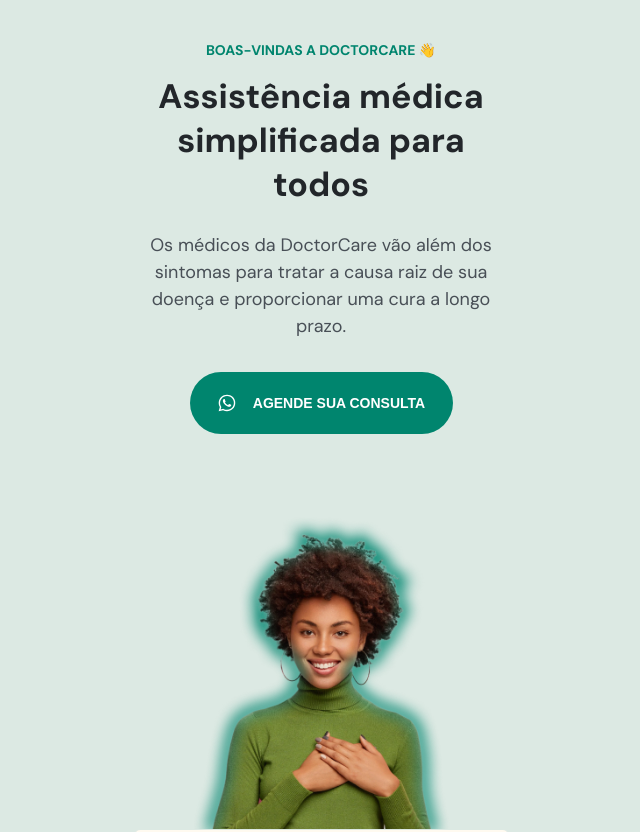
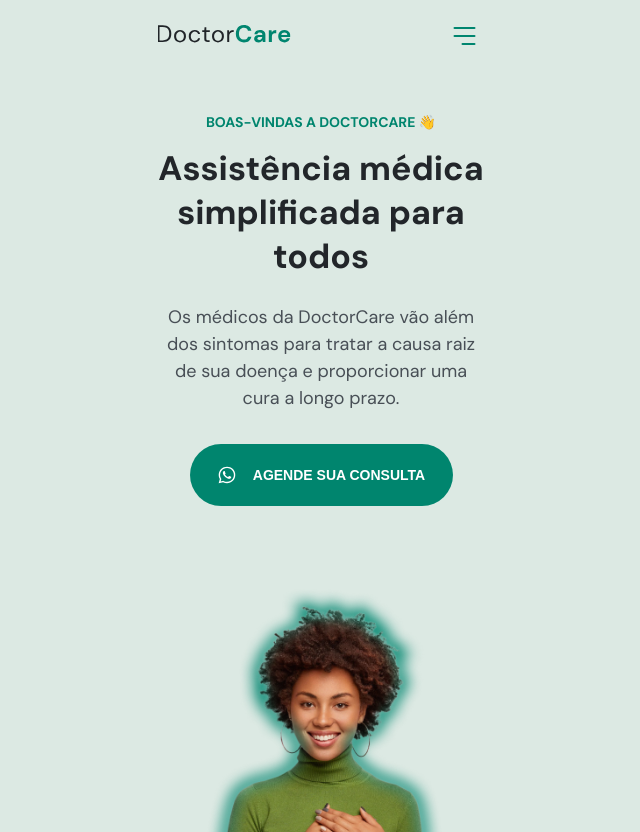
Before and after one commit to felipelouzeiro/doctorCare-nlwr, a plain HTML site: page index.html in a window 1280 px wide. Shown: the top 832 px of the page, without its empty margins (319-959 px from the left). Drawn offline with Linux system fonts and the light colour scheme.

Commit message:
feat: adiciona navbar e estilo geral

```diff
--- a/index.html
+++ b/index.html
@@ -14,7 +14,13 @@
     <title>DoctorCare</title>
   </head>
   <body>
-    <header>
+    <nav class="wrapper">
+      <a href="a">
+        <img class="logo" src="assets/logo.svg" alt="logo DoctorCare">
+      </a>
+      <img src="assets/icon.svg" alt="">
+    </nav>
+    <header class="wrapper">
       <h4>BOAS-VINDAS A DOCTORCARE 👋</h4>
       <h1>Assistência médica simplificada para todos</h1>
       <p>
--- a/style.css
+++ b/style.css
@@ -1,3 +1,5 @@
+/*--GERAL--*/
+
 * {
   margin: 0;
   box-sizing: border-box;
@@ -8,10 +10,11 @@
   --headline: hsl(210, 11%, 15%);
   --paragraph: hsl(210, 9%, 31%);
   --brand-beige: hsl(39, 100%, 97%);
-
   --brand-green-light: hsl(148, 23%, 89%);
 
   font-size: 62.5%; /* 1rem = 10px */
+
+  --nav-height: 7.2rem;
 }
 
 body {
@@ -21,20 +24,39 @@
   text-align: center;
 }
 
-header {
+.wrapper { /*classificação geral para elementos maiores*/
   width: 37.5rem;
   margin-right: auto;
   margin-left: auto;
-  margin-top: 4.1rem;
+  padding-inline: 2.4rem;
 }
 
-h4 {
+/*---HEADER---*/
+
+header {
+  margin-top: calc(4.1rem + var(--nav-height));
+}
+
+header::before { /*cria um elemento no inicio da header*/
+  content: ""; /*com o conteúdo vazio*/
+  width: 100vw; /*ocupando 100% de largura da viewport*/
+  height: calc(108rem + var(--nav-height)); /* e 108 de altura somado ao tamanho ocupado pela navbar*/
+  background-color: var(--brand-green-light);
+  display: block;
+
+  position: absolute; /*necessário para habilitar os comandos seguintes*/
+  top: 0;
+  left: 0;
+  z-index: -1; /*altera profundidade do elemento, movendo-o para trás dos outros elementos*/
+}
+
+header h4 {
   font-size: 1.4rem;
   color: var(--primary-color);
   margin-bottom: 1.6rem;
 }
 
-h1 {
+header h1 {
   font-size: 3.4rem;
   color: var(--headline);
   line-height: 130%;
@@ -42,7 +64,7 @@
   margin-bottom: 2.4rem;
 }
 
-p {
+header p {
   font-size: 1.8rem;
   line-height: 150%;
   font-weight: 400;
@@ -51,7 +73,7 @@
   margin-bottom: 3.2rem;
 }
 
-button {
+header button {
   background: var(--primary-color);
 
   border: none;
@@ -116,15 +138,17 @@
   object-position: 0 2rem;
 }
 
-header::before { /*cria um elemento no inicio da header*/
-  content: ""; /*com o conteúdo vazio*/
-  width: 100vw; /*ocupando 100% de largura da viewport*/
-  height: 108rem; /* e 108 de altura*/
-  background-color: var(--brand-green-light);
-  display: block;
+/*---NAVIGATION---*/
 
-  position: absolute; /*necessário para habilitar os comandos seguintes*/
+nav {
+  display: flex;
+  align-items: center;
+  justify-content: space-between;
+
+  height: var(--nav-height);
+
+  position: fixed;
   top: 0;
-  left: 0;
-  z-index: -1; /*altera profundidade do elemento, movendo-o para trás dos outros elementos*/
+  left: 50%;
+  transform: translateX(-50%);
 }
```
